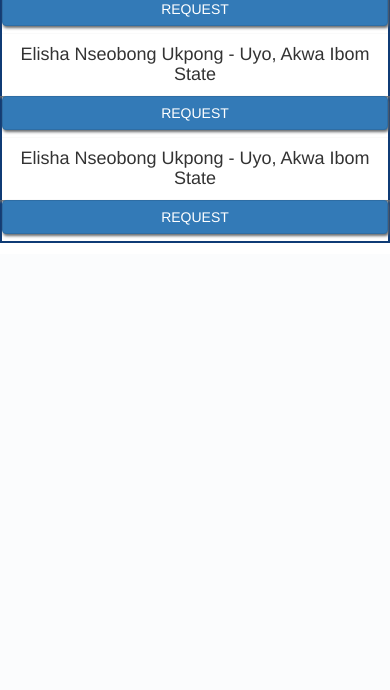
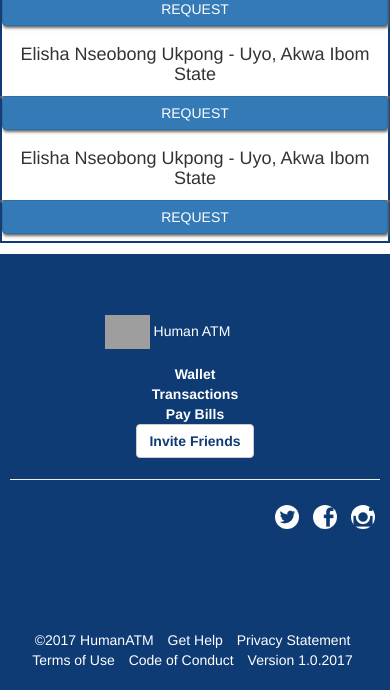
Before and after one commit to Drumzminister/Code-Learnings, a PHP site: page /er/profile.php in a window 390 px wide. Shown: the part 826-1516 px from the top of the page. Before the commit the page ends 1069 px from the top, so only its background shows below. Run offline with PHP 8.4, Linux system fonts and the light colour scheme; some libraries are stand-ins or nearby versions; grey boxes are pictures that could not be loaded.

Commit message:
changes made

```diff
--- a/er/header-footer.css
+++ b/er/header-footer.css
@@ -1,4 +1,6 @@
-
+@media only screen and (min-device-width : 320px) and (max-device-width : 480px){
+    body{ padding-top : 30px ;}
+}
 .navbar-brand {
     display: flex;
     align-items: center;
@@ -21,9 +23,10 @@
     padding-left: 30px;
     padding-right: 30px;
 }
+/*##################################################*/
 /* Footer CSS begins here*/
 .footer {
-    position: absolute;
+    position: relative;
     right: 0;
     bottom: 0;
     left: 0;
--- a/er/header.php
+++ b/er/header.php
@@ -1,7 +1,3 @@
-
-
-
-
 <!-- Navbar -->
 <nav class="navbar navbar-inverse navbar-fixed-top" style="background-color: #0F3B75;">
     <div class="container-fluid">
--- a/er/profile.php
+++ b/er/profile.php
@@ -120,5 +120,6 @@
                 </div>
             </div>
         </div>
+        <?php include"footer.php"; ?>
     </body>
     </html>
```
Also changed, not shown: er/README.md, er/css/main.css (line endings or trailing spaces), er/footer.php (line endings or trailing spaces), er/header and footer.php (line endings or trailing spaces), er/profile.html (line endings or trailing spaces).
